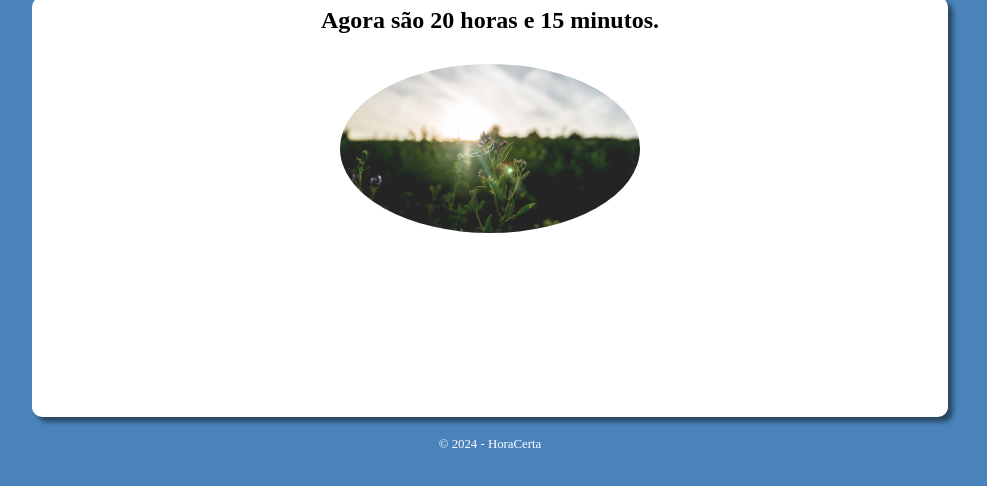
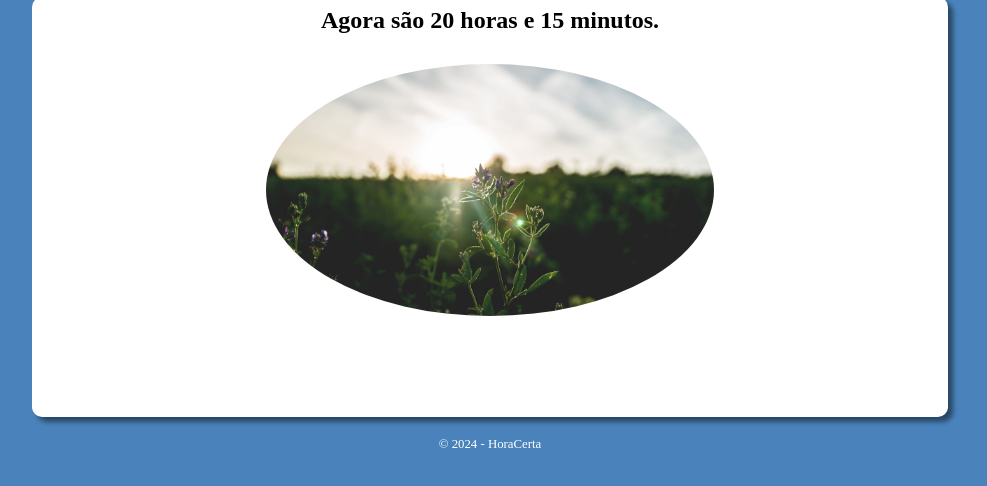
Before and after one commit to Fatima-Hammoud/hora-certa, a plain HTML site: page index.html in a window 1280 px wide. Shown: the part 100-586 px from the top of the page, without its empty margins (150-1137 px from the left). Drawn offline with Linux system fonts and the light colour scheme.

Commit message:
atualizei css

```diff
--- a/estilo/style.css
+++ b/estilo/style.css
@@ -39,10 +39,10 @@ section h2 {
 
 }
 
-img {
-    display: block;
+div > img {
+    width: 50%;
     border-radius: 50%;
-    width: 300px;
+
     margin: auto;
     padding: 30px;
 }
```
